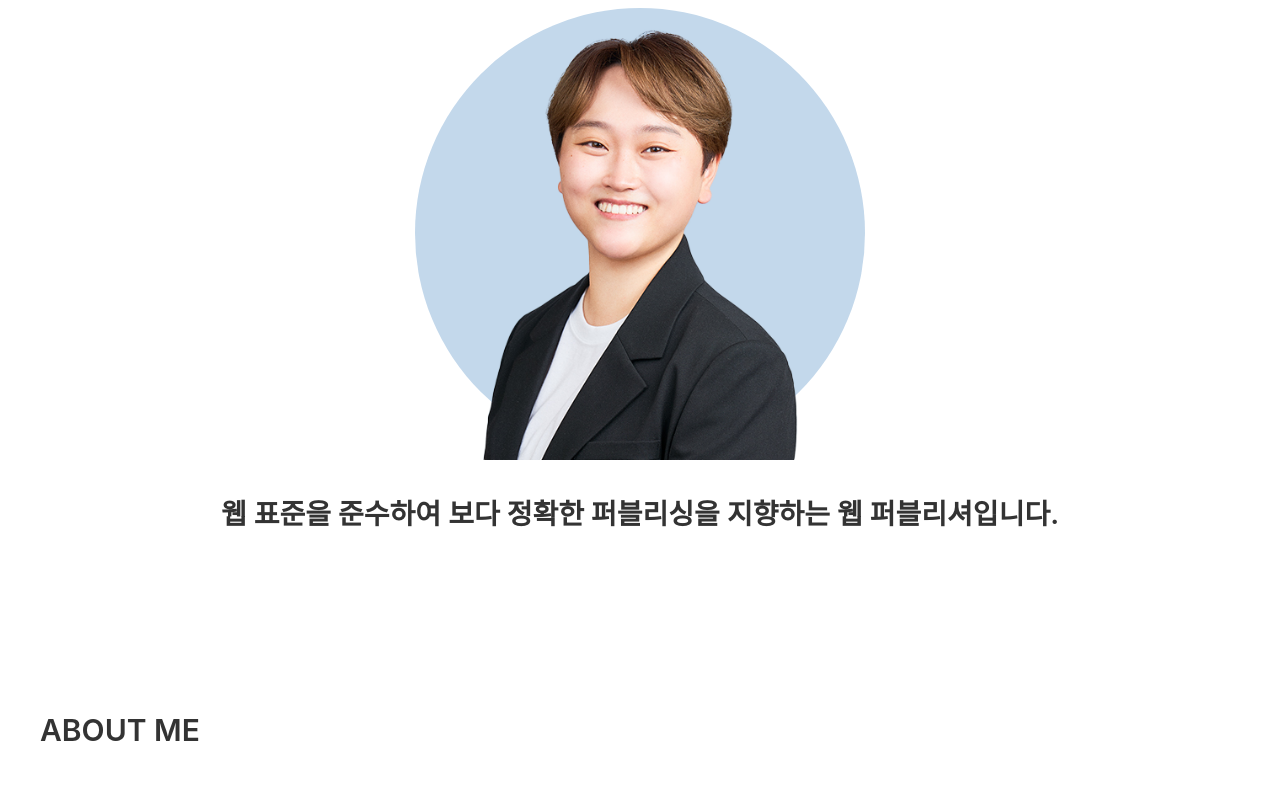
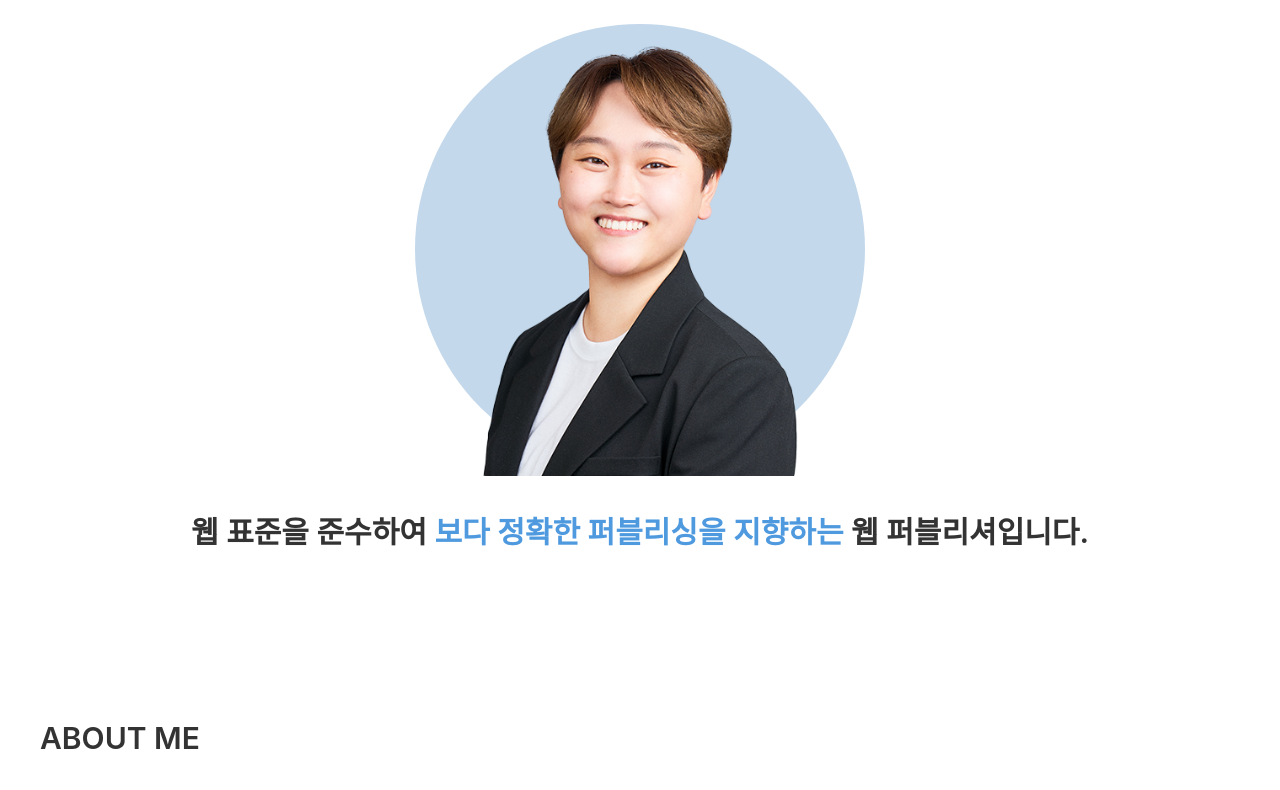
Before and after one commit to myday801/portfolio, a plain HTML site: page index.html in a window 1280 px wide. Shown: the part 238-1028 px from the top of the page. Drawn offline with nearby package versions, Linux system fonts and the light colour scheme; a web font is replaced by a local one.

Commit message:
home css 수정

```diff
--- a/index.html
+++ b/index.html
@@ -35,22 +35,25 @@
       </header>
       <!-- Home -->
       <section id="home" class="home">
-        <div class="container">
-          <div class="profile-wrap">
-            <h3 class="greeting">
-              <span>안녕하세요</span><br />웹 퍼블리셔 차영림입니다.
-            </h3>
-            <div class="profile">
-              <div class="profile-bg">
-                <img src="./images/profile.png" alt="profile" />
-              </div>
-            </div>
-            <p class="profile-text">
-              웹 표준을 준수하여 보다 정확한 퍼블리싱을 지향하는 웹
-              퍼블리셔입니다.
-            </p>
+        <h3 class="home__greeting">
+          안녕하세요<br />웹 퍼블리셔 차영림입니다.
+        </h3>
+        <div class="home__avatar__wrap">
+          <div class="home__avatar__bg">
+            <img
+              src="./images/profile.png"
+              alt="profile"
+              class="home__avatar"
+            />
           </div>
         </div>
+        <p class="home__avatar__text">
+          웹 표준을 준수하여
+          <strong class="home__text--strong"
+            >보다 정확한 퍼블리싱을 지향하는</strong
+          >
+          웹 퍼블리셔입니다.
+        </p>
       </section>
       <!-- main -->
       <main class="main">
--- a/scss/pages/_home.scss
+++ b/scss/pages/_home.scss
@@ -1,77 +1,75 @@
 @use "../utils/variables";
 @import "../utils/mixins";
 
-// home
+// Home
 .home {
   position: relative;
-  width: 100%;
-  height: 100vh;
-  padding: 150px 0px 20px;
+  display: flex;
+  flex-direction: column;
+  justify-content: center;
+  padding: 15rem 0px 2rem;
   font-weight: 600;
-  font-size: 5rem;
+  font-size: 3rem;
+  line-height: 1.2;
   text-align: center;
+
   @include toTablet {
-    font-size: 3rem;
+    font-size: 2.8rem;
+  }
+
+  @include toMobile {
+    font-size: 2.4rem;
   }
 }
 
-.profile-wrap {
-  position: relative;
-
-  @include toTablet {
-    position: absolute;
-    left: 50%;
-    transform: translateX(-50%);
-  }
-}
-
-.greeting {
-  font-size: 2.8rem;
-  @include toTablet {
-    font-weight: 600;
-    font-size: 3rem;
-
-    span {
-      font-weight: 400;
-    }
-  }
-}
-
-.profile {
+.home__avatar__wrap {
   display: flex;
   flex-direction: column;
   align-items: center;
-  margin: 40px 0;
+  margin: 4rem 0;
 }
 
-.profile-bg {
+.home__avatar__bg {
   width: 450px;
   height: 450px;
   border-radius: 50%;
   background: #c3d8eb;
 
-  img {
-    margin-top: 20px;
-    width: 70%;
-    object-fit: cover;
+  @include toTablet {
+    width: 420px;
+    height: 420px;
+  }
+
+  @include toMobile {
+    width: 380px;
+    height: 380px;
   }
 }
 
-.profile-text {
-  font-weight: 600;
-  font-size: 2.8rem;
-  line-height: 1.17;
+.home__avatar {
+  width: 70%;
+  margin-top: 2rem;
+  object-fit: cover;
+
+  @include toTablet {
+    width: 65%;
+    margin-top: 5rem;
+  }
 }
 
-// about me
+.home__text--strong {
+  color: variables.$main-color;
+}
+
+// About me
 
 .main {
-  padding: 50px 0px 60px;
+  padding: 5rem 0px 6rem;
 }
 
 .about {
   height: 100vh;
-  padding: 100px 0px;
+  padding: 10rem 0px;
 
   @include toMobile {
     height: 100%;
@@ -85,12 +83,12 @@
 }
 
 .about-intro {
-  margin: 50px 0;
+  margin: 5rem 0;
 }
 
 .about-intro-box {
   display: flex;
-  margin: 20px 0px;
+  margin: 2rem 0px;
 
   h6 {
     width: 20%;
@@ -102,7 +100,7 @@
 
 @include toMobile {
   .about-intro-box {
-    margin: 10px 0px;
+    margin: 1rem 0px;
     gap: 30px;
   }
 }
```
Also changed, not shown: css/main.css.
